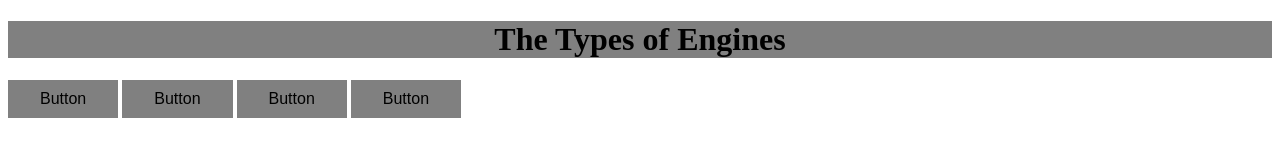
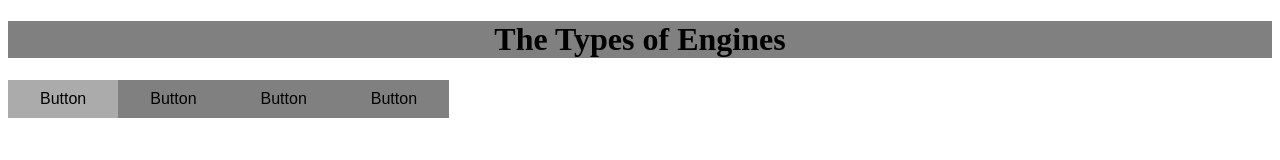
Before and after one commit to afalselilac/mushroom-man, a plain HTML site: page index.html in a window 1280 px wide. In both pictures the pointer is over the button 63 px from the left and 98 px from the top of the page. Drawn offline with Linux system fonts and the light colour scheme.

Commit message:
aaaaaaaaaaaaaa

```diff
--- a/index.html
+++ b/index.html
@@ -23,6 +23,10 @@
                 display: inline-block;
                 font-size: 16px;
                 border-right: none;
+                float: left;
+            }
+            .group .button:hover {
+                background-color: rgb(172, 171, 171);
             }
         </style>
     </head>
```
